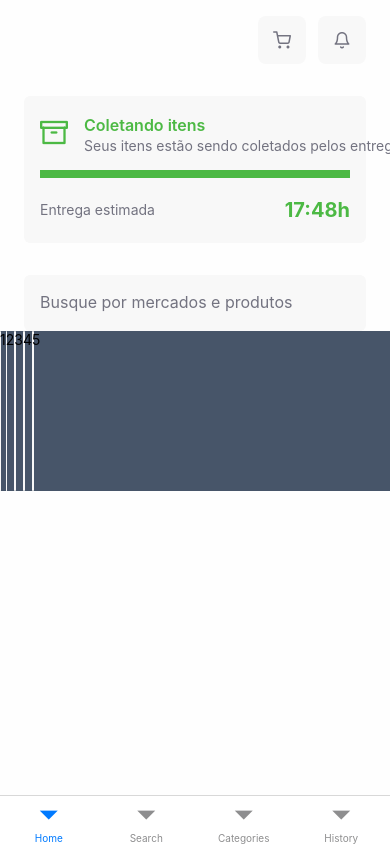
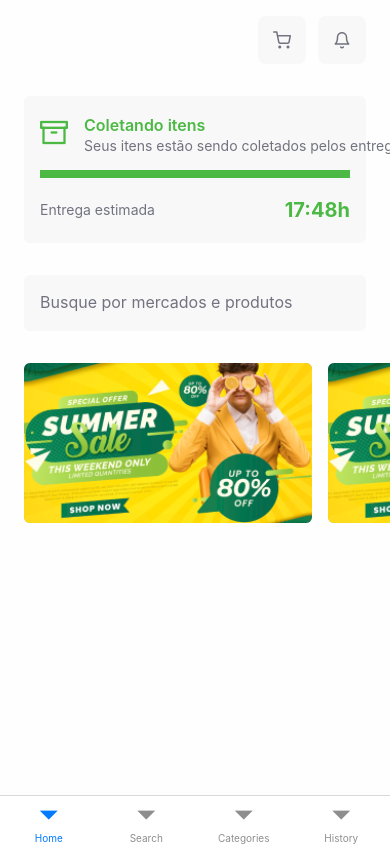
Before and after one commit to Joaovm3/cartly, a React Native app: screen /Home in a window 390 px wide. Built offline with nearby package versions, Linux system fonts and the light colour scheme.

Commit message:
feat: promotions list

```diff
--- a/babel.config.js
+++ b/babel.config.js
@@ -11,7 +11,8 @@ module.exports = function(api) {
           alias: {
             '@screens': './src/screens',
             '@components': './src/components',
-            '@routes': './src/routes'
+            '@routes': './src/routes',
+            '@assets': './src/assets'
           }
         }
       ]
--- /dev/null
+++ b/src/@types/png.d.ts
@@ -0,0 +1 @@
+declare module "*.png"
--- a/src/screens/Home/index.tsx
+++ b/src/screens/Home/index.tsx
@@ -1,10 +1,11 @@
-import { Text, View, TextInput, ScrollView, FlatList } from "react-native";
+import { Text, View, TextInput, Image, FlatList } from "react-native";
 import { SafeAreaView } from "react-native-safe-area-context";
 import Feather from "@expo/vector-icons/Feather";
 
 import { Header } from "@components/Header";
+import PromotionImage from "@assets/promotion.png";
 
-const promos = [1, 2, 3, 4, 5];
+const promos = [1, 2];
 
 export function Home() {
   return (
@@ -49,15 +50,22 @@ export function Home() {
       </View>
 
       <FlatList
-        className="bg-slate-600 max-h-40 w-full"
+        className="max-h-40 mt-8"
         data={promos}
         keyExtractor={(item) => item.toString()}
-        renderItem={(item) => (
-          <View className="bg-gray-200 rounded-md h-40 w-1/5">
-            <Text>{item.item}</Text>
+        renderItem={() => (
+          <View className="bg-gray-400 rounded-md h-40 w-72 overflow-hidden">
+            <Image
+              source={PromotionImage}
+              resizeMode="cover"
+              className="w-full h-full"
+            />
           </View>
         )}
+        contentContainerStyle={{ paddingHorizontal: 24 }}
+        ItemSeparatorComponent={() => <View className="mr-2 ml-2" />}
         horizontal
+        showsHorizontalScrollIndicator={false}
       />
     </SafeAreaView>
   );
--- a/tsconfig.json
+++ b/tsconfig.json
@@ -15,6 +15,9 @@
       ],
       "@routes/*": [
         "./src/routes/*"
+      ],
+      "@assets/*": [
+        "./src/assets/*"
       ]
     }
   }
```
Also changed, not shown: src/assets/promotion.png (added).
